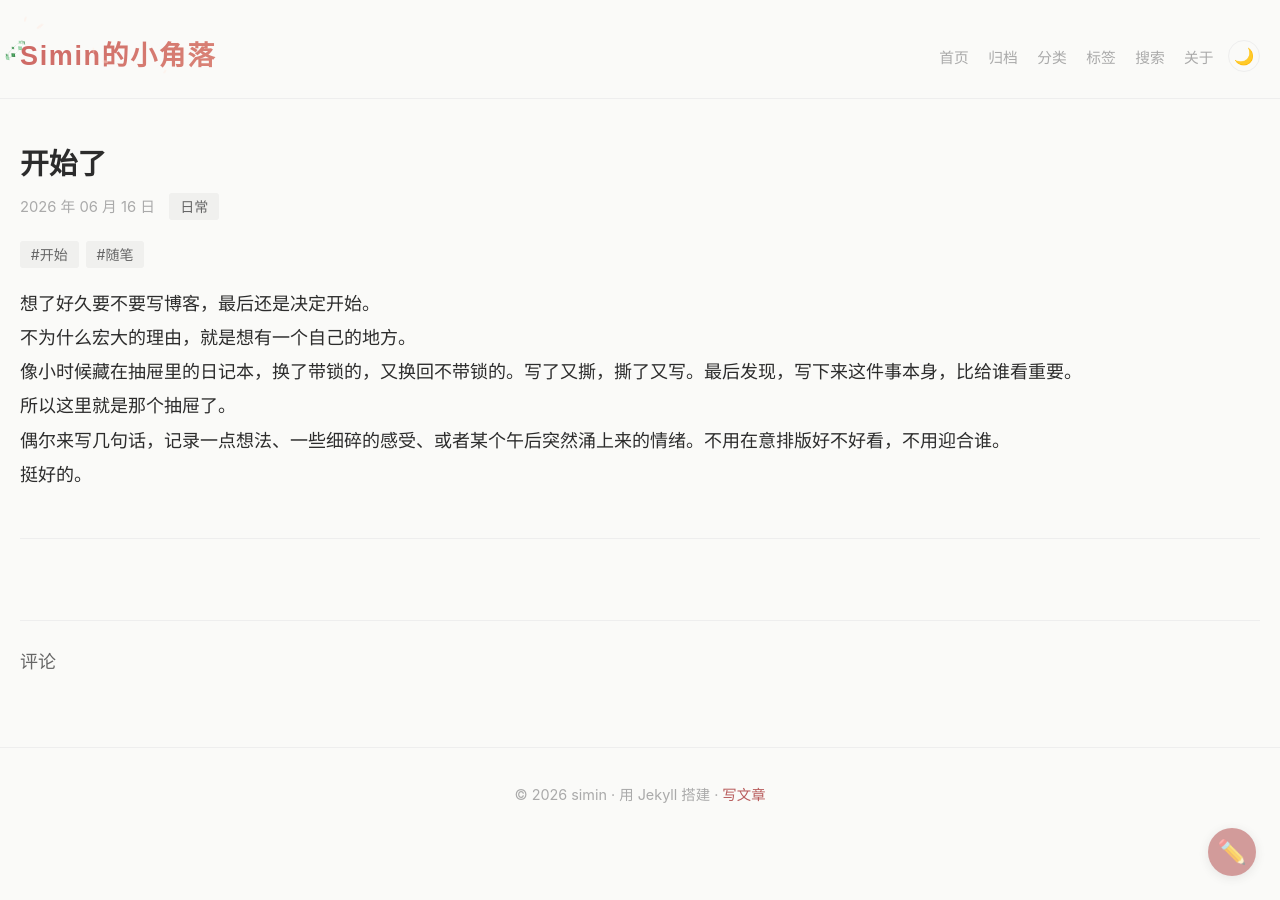
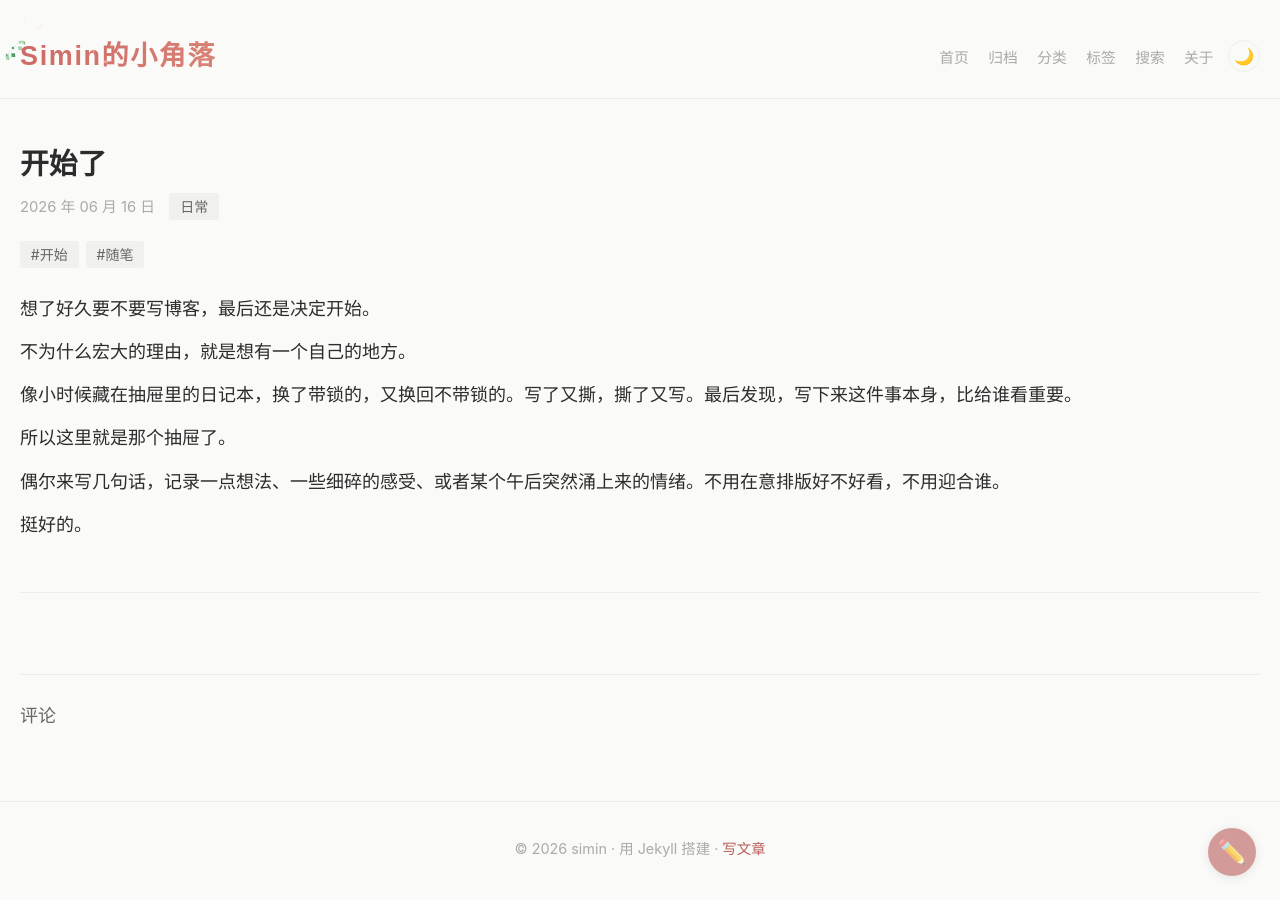
Before and after one commit to siminles/siminles.github.io, a Jekyll site: the page built from _posts/2026-06-16-hello.md, in a window 1280 px wide. Built offline with Jekyll 4.4.1, drawn with Linux system fonts in a browser that asks for light colours; comment, search, counter and statistics services are not loaded.

Commit message:
正文行距1→1.5

```diff
--- a/assets/style.css
+++ b/assets/style.css
@@ -222,7 +222,7 @@ a { color: inherit; }
   color: #fff;
 }
 
-.post-content { line-height: 1; }
+.post-content { line-height: 1.5; }
 .post-content p { margin-bottom: 0.9rem; }
 
 .post-content h2 {
```
